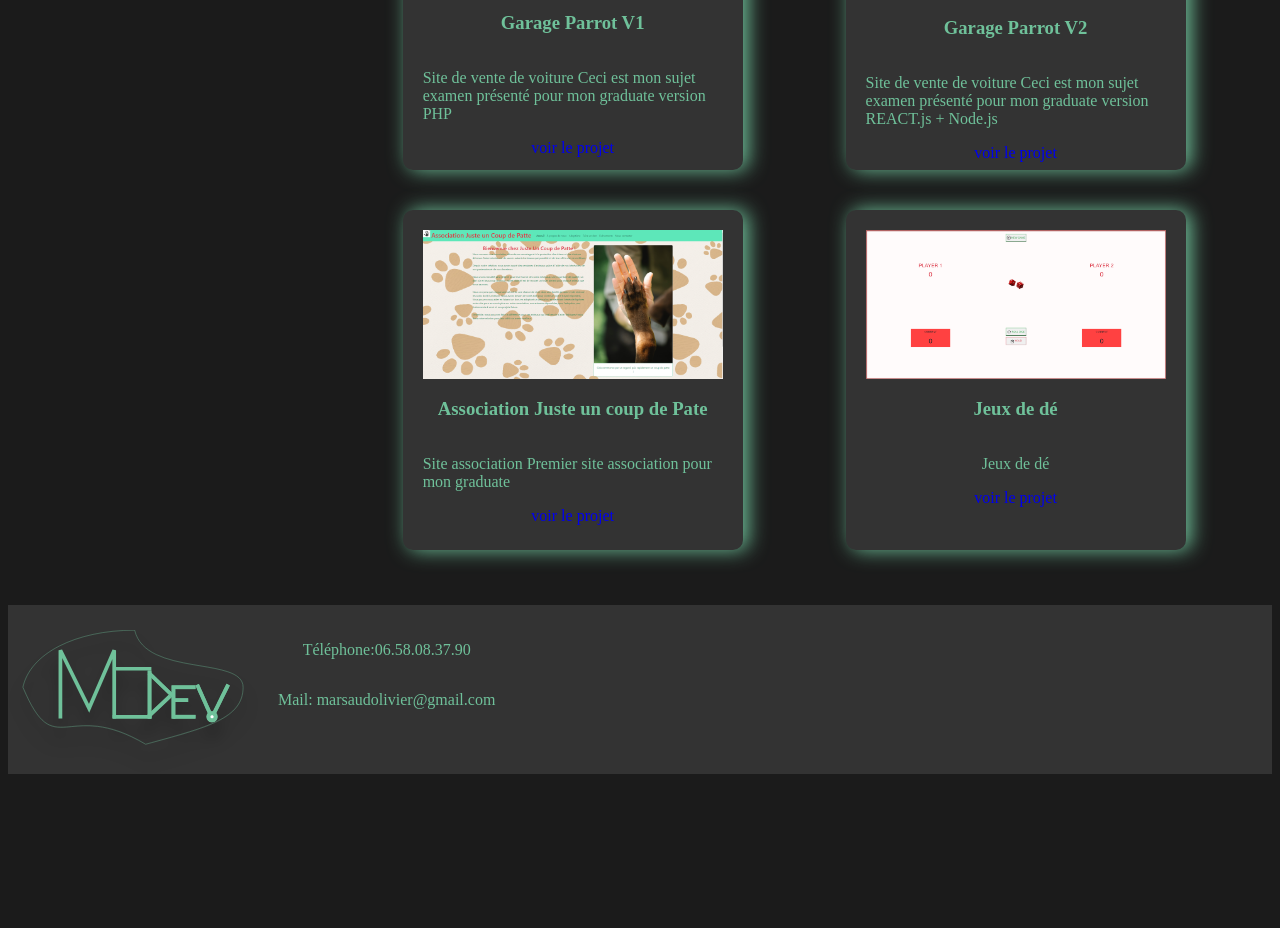
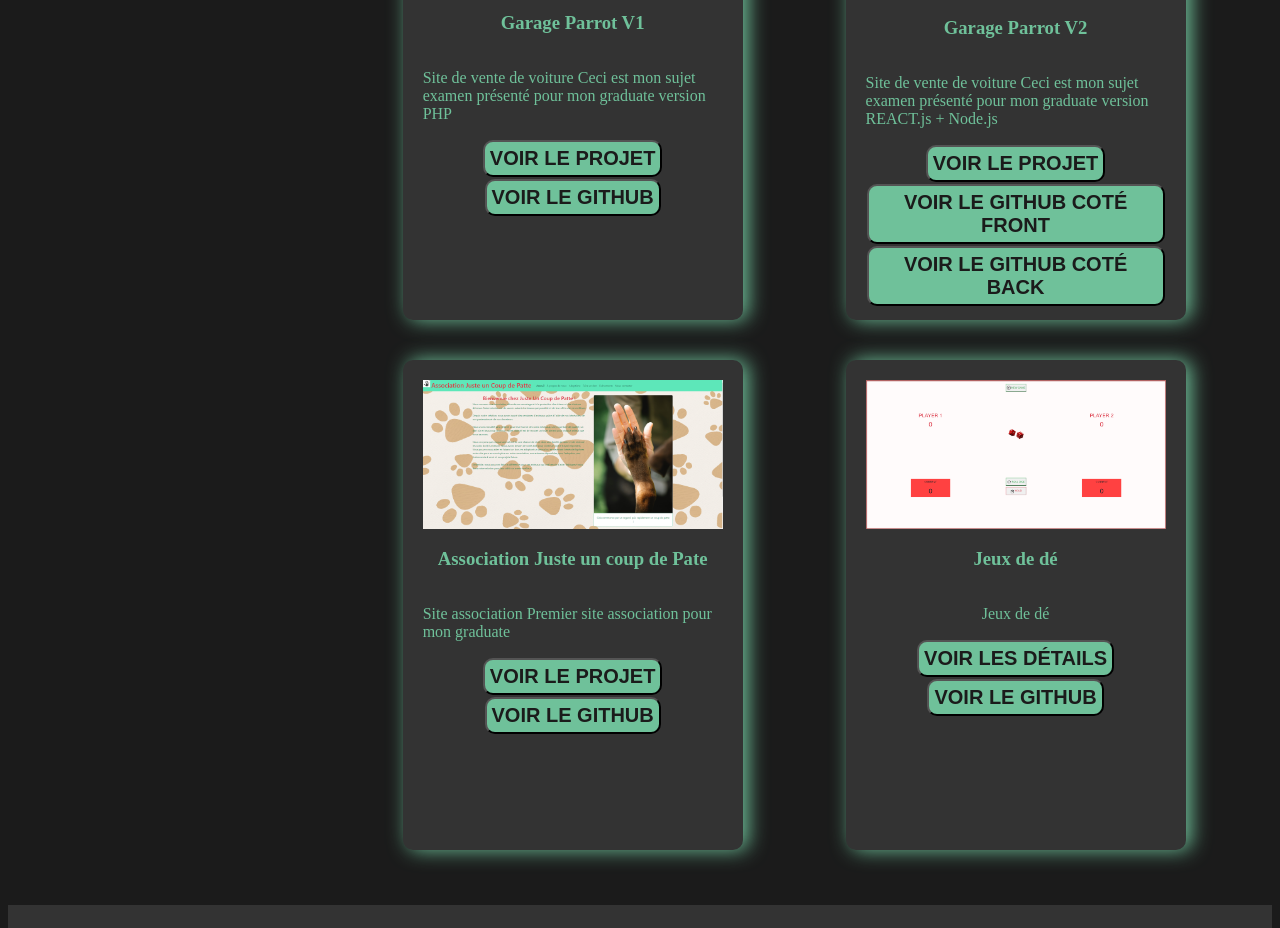
Before and after one commit to marsaudolivier/portefolioreact, a React (Create React App) app: page /projets in a window 1280 px wide. Shown: the part 460-1388 px from the top of the page. Before the commit the page ends 1242 px from the top, so only its background shows below. Built offline with nearby package versions, Linux system fonts and the light colour scheme.

Commit message:
add btn to card

```diff
--- a/src/composent/Card.jsx
+++ b/src/composent/Card.jsx
@@ -1,6 +1,40 @@
 import React from "react";
 
 const Card = () => {
+  // project Vparro 1
+  const redirectToProject1 = () => {
+    window.location.href = "https://marsaudolivier.alwaysdata.net/par";
+  };
+  const redirectToGithub1 = () => {
+    window.location.href = "https://github.com/marsaudolivier/ECF_MarsaudOlivier";
+  };
+ // project Vparro 2
+  const redirectToProject2 = () => {
+    window.location.href =
+      "https://ecfparrotv2-3bphjzfh5-marsaudoliviers-projects.vercel.app/";
+  };
+  const redirectToGithub2 = () => {
+    window.open("https://github.com/marsaudolivier/ParrotV2_Front");
+  };
+  const redirectToGithub21 = () => {
+    window.open("https://github.com/marsaudolivier/ParrotV2_Back_Node");
+  }
+  // project Association
+  const redirectToProject3 = () => {
+    window.location.href = "http://marsaudolivier.me/Juste-un-coup-de-patte/";
+  };
+  const redirectToGithub3 = () => {
+    window.location.href = "https://github.com/marsaudolivier/Juste-un-coup-de-patte";
+  };
+  // project jeux de dé
+  const redirectToProject4 = () => {
+    window.location.href = "http://marsaudolivier.me/Evaluation-JS-Jeux-de-d-/";
+  };
+  const redirectToGithub4 = () => {
+    window.location.href = "https://github.com/marsaudolivier/Evaluation-JS-Jeux-de-d-";
+  }
+
+
   return (
     <section className="projects">
       <div className="container">
@@ -12,16 +46,25 @@ const Card = () => {
               alt="Garage ParrotV1"
               className="project_img"
             />
-
             <h3 className="project_title">Garage Parrot V1</h3>
             <p className="project_description">
               Site de vente de voiture Ceci est mon sujet examen présenté pour
               mon graduate version PHP
             </p>
-            <a href="https://marsaudolivier.alwaysdata.net/par">
-              {" "}
+            <button
+              className="card_btn"
+              type="button"
+              onClick={redirectToProject1}
+            >
               voir le projet
-            </a>
+            </button>
+            <button
+              className="card_btn"
+              type="button"
+              onClick={redirectToGithub1}
+            >
+              voir le Github
+            </button>
           </div>
           <div className="project">
             <img
@@ -34,10 +77,27 @@ const Card = () => {
               Site de vente de voiture Ceci est mon sujet examen présenté pour
               mon graduate version REACT.js + Node.js
             </p>
-            <a href="https://ecfparrotv2-3bphjzfh5-marsaudoliviers-projects.vercel.app/">
-              {" "}
+            <button
+              className="card_btn"
+              type="button"
+              onClick={redirectToProject2}
+            >
               voir le projet
-            </a>
+            </button>
+            <button
+              className="card_btn"
+              type="button"
+              onClick={redirectToGithub2}
+            >
+              voir le Github Coté Front
+            </button>
+            <button
+              className="card_btn"
+              type="button"
+              onClick={redirectToGithub21}
+            >
+              voir le Github Coté back
+            </button>
           </div>
           <div className="project">
             <img
@@ -49,10 +109,20 @@ const Card = () => {
             <p className="project_description">
               Site association Premier site association pour mon graduate
             </p>
-            <a href="http://marsaudolivier.me/Juste-un-coup-de-patte/">
-              {" "}
+            <button
+              className="card_btn"
+              type="button"
+              onClick={redirectToProject3}
+            >
               voir le projet
-            </a>
+            </button>
+            <button
+              className="card_btn"
+              type="button"
+              onClick={redirectToGithub3}
+            >
+              voir le Github
+            </button>
           </div>
           <div className="project">
             <img
@@ -62,10 +132,20 @@ const Card = () => {
             />
             <h3 className="project_title">Jeux de dé</h3>
             <p className="project_description">Jeux de dé</p>
-            <a href="http://marsaudolivier.me/Evaluation-JS-Jeux-de-d-/">
-              {" "}
-              voir le projet
-            </a>
+            <button
+              className="card_btn"
+              type="button"
+              onClick={redirectToProject4}
+            >
+              voir les détails
+            </button>
+            <button
+              className="card_btn"
+              type="button"
+              onClick={redirectToGithub4}
+            >
+              voir le Github
+            </button>
           </div>
         </div>
       </div>
--- a/src/index.css
+++ b/src/index.css
@@ -140,5 +140,24 @@ li{
   border-radius: 10px;
   background-color: #333333;
   width: 300px;
-  height: 300px;
+  height: 450px;
 }
+
+.card_btn{
+  background-color: #6FC19A;
+  color: #1b1b1b;
+  padding: 5px;
+  border-radius: 10px;
+  margin: 1px;
+  text-transform: uppercase;
+  text-decoration: none;
+  font-weight: bold;
+  font-size: 20px;
+  transition: 0.5s;
+}
+.card_btn:hover{
+  background-color: #1b1b1b;
+  color: #6FC19A;
+  box-shadow: #6FC19A 0px 0px 10px;
+  transition: 0.5s;
+}
```
